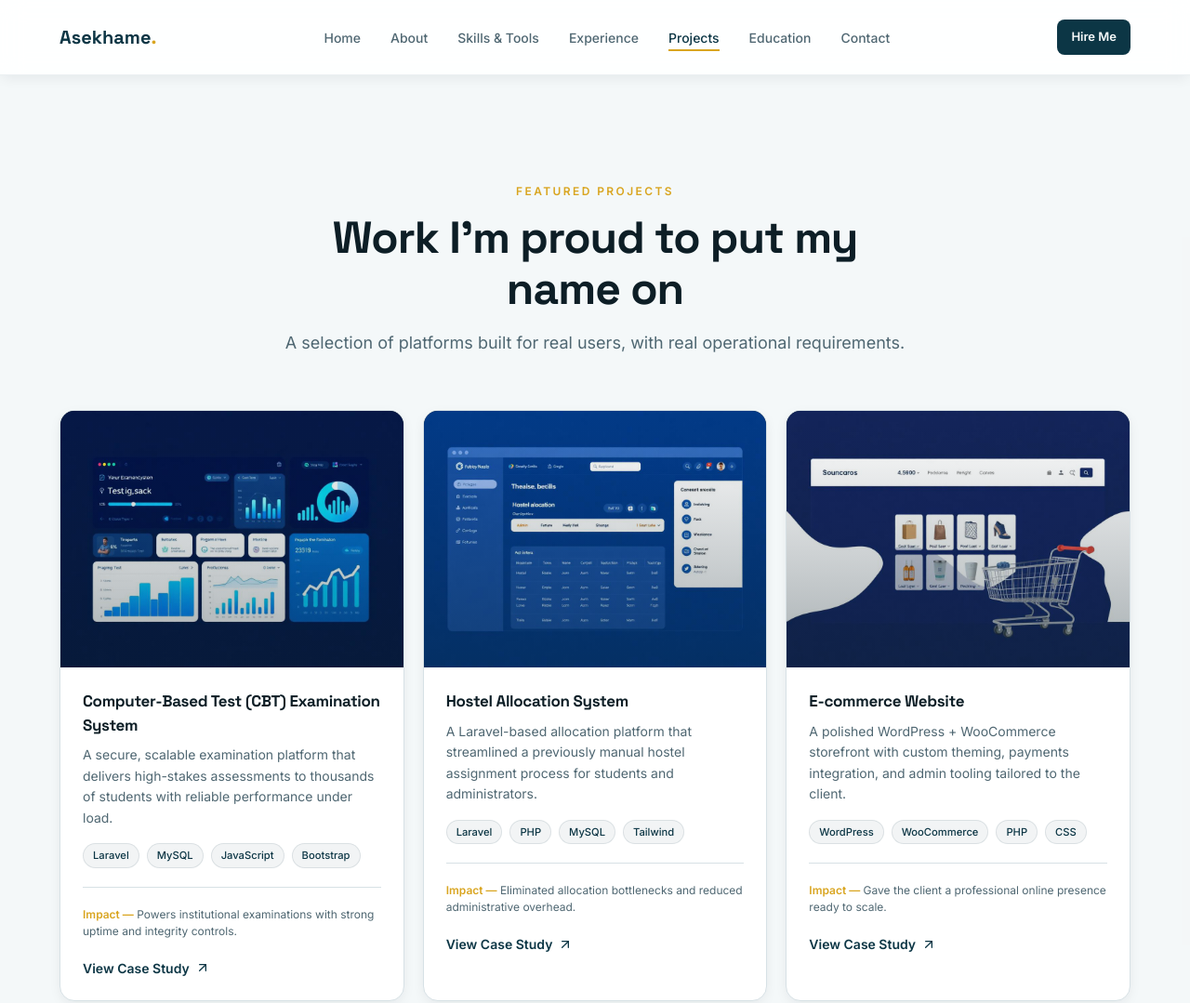
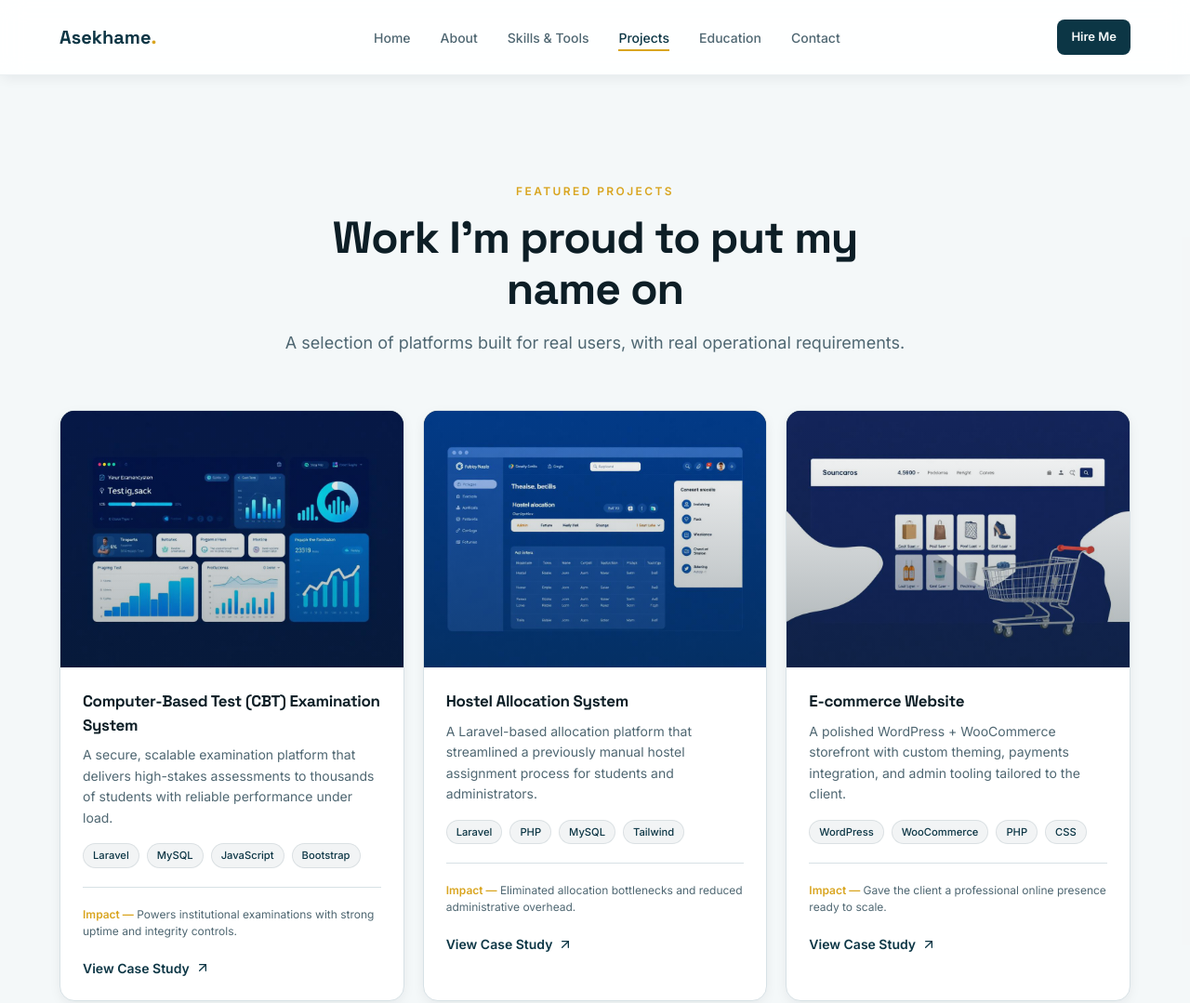
Before and after one commit to Asekhame-Joel/profile, a plain HTML site: page projects.html in a window 1280 px wide. Shown: the top 1079 px of the page at 93% size. Drawn offline with Linux system fonts and the light colour scheme.

Commit message:
chore: remove experience link from navigation menu

```diff
--- a/projects.html
+++ b/projects.html
@@ -20,7 +20,6 @@
           <li><a href="index.html" class="">Home</a></li>
           <li><a href="about.html" class="">About</a></li>
           <li><a href="skills.html" class="">Skills & Tools</a></li>
-          <li><a href="experience.html" class="">Experience</a></li>
           <li><a href="projects.html" class="is-active">Projects</a></li>
           <li><a href="education.html" class="">Education</a></li>
           <li><a href="contact.html" class="">Contact</a></li>
```
